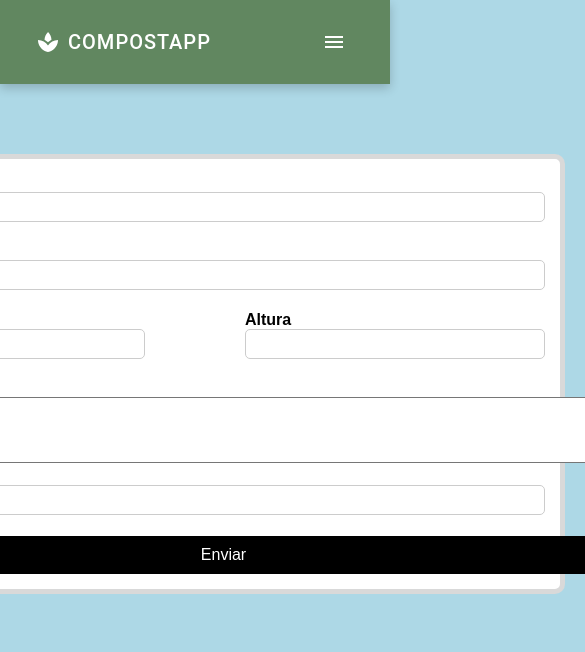
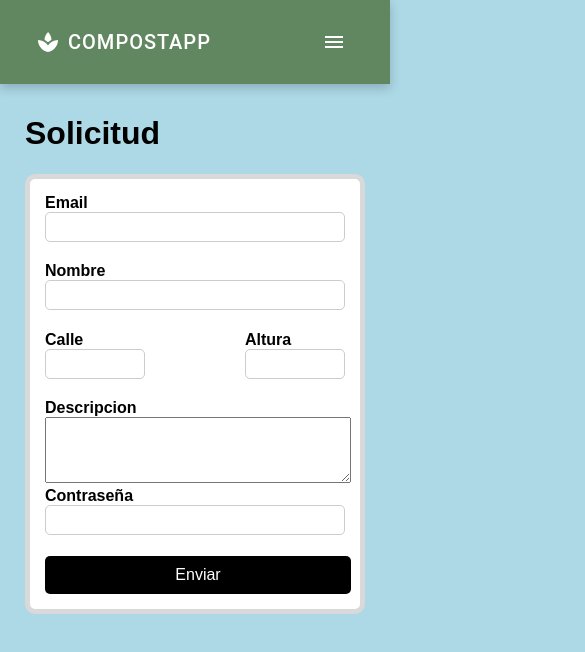
Before and after one commit to mariangelval/CompostApp, a React (Create React App) app in the folder frontend/: page /solicitud in a window 390 px wide. Shown: the top 652 px of the page, 585 px wide, since content can reach past the window. Built offline with nearby package versions, Linux system fonts and the light colour scheme.

Commit message:
responsive historial y solicitud

```diff
--- /dev/null
+++ b/frontend/src/pages/escuela/Historial.css
@@ -0,0 +1,16 @@
+@media (max-width: 750px) {
+    .conjunto-historial {
+        flex-direction: column;
+        align-items: center;
+      }
+      .boton-agregar{
+        margin: 0;
+        margin-bottom: 10px;
+      }
+      body .css-4uktz3-MuiPaper-root{
+        width: 300px
+      }
+      body .css-1u6ck2-MuiTableCell-root{
+        min-width: 100px !important;
+      }
+}
--- a/frontend/src/pages/escuela/Historial.js
+++ b/frontend/src/pages/escuela/Historial.js
@@ -1,6 +1,7 @@
 import React from "react";
 import NavBar from "../../components/NavBar/NavBar";
 import HistorialForm from "../../components/Form/HistorialForm";
+import "./Historial.css"
 function Historial() {
   return (
     <div className="historial-container">
--- /dev/null
+++ b/frontend/src/pages/escuela/Solicitud.css
@@ -0,0 +1,15 @@
+@media (max-width: 750px) {
+    body .formSchool {
+        height: 400px;
+        width: 300px;
+    }
+    body .formSchool input {
+        width: 300px;
+    }
+    body .CalleAltura input {
+        width: 100px;
+    }
+    textarea {
+        width: 300px; /* Cambia 300px por el ancho deseado */
+    }
+}
--- a/frontend/src/pages/escuela/Solicitud.js
+++ b/frontend/src/pages/escuela/Solicitud.js
@@ -1,6 +1,7 @@
 import React from "react";
 import NavBar from "../../components/NavBar/NavBar";
 import SchoolForm from "../../components/Form/SchoolForm";
+import "./Solicitud.css"
 function Solicitud() {
   return (
     <div className="solicitud-container">
--- a/frontend/src/pages/gobierno/Escuelas.js
+++ b/frontend/src/pages/gobierno/Escuelas.js
@@ -1,7 +1,6 @@
 import React from "react";
 import EscuelasList from "../../components/Lists/EscuelasList";
 import Navbar from "../../components/NavBar/NavBar";
-
 function Escuelas() {
   return (
     <div>
--- a/frontend/src/pages/gobierno/Inicio.css
+++ b/frontend/src/pages/gobierno/Inicio.css
@@ -3,9 +3,7 @@
     background-color: lightblue;
   }
 
-  h1 {
-    font-size: 24px;
-  }
+
   .container-botones-agregar {
     flex-direction: column;
     align-items: center;
```
